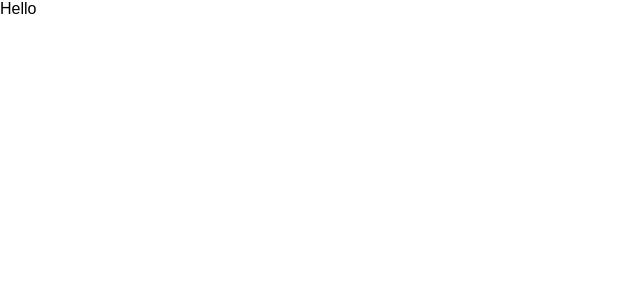
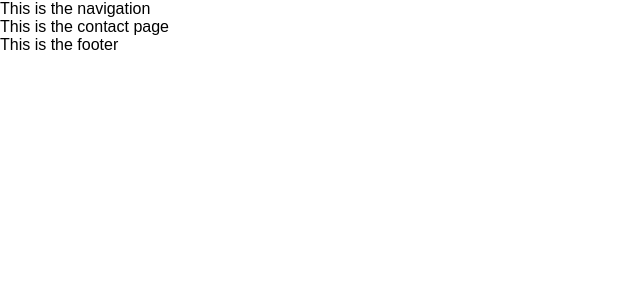
Before and after one commit to PierreParienteDimitrov/pierre-pariente-dimitrov-portfolio, a React (Create React App) app: page /contact in a window 1280 px wide. Shown: the top 300 px of the page, without its empty margins (0-640 px from the left). Built offline with nearby package versions, Linux system fonts and the light colour scheme; a web font is replaced by a local one.

Commit message:
created basic layout and implemented react-router-dom

```diff
--- a/package.json
+++ b/package.json
@@ -9,6 +9,7 @@
     "node-sass": "^5.0.0",
     "react": "^17.0.1",
     "react-dom": "^17.0.1",
+    "react-router-dom": "^5.2.0",
     "react-scripts": "4.0.3",
     "web-vitals": "^1.1.0"
   },
--- a/src/App.js
+++ b/src/App.js
@@ -1,10 +1,22 @@
+import React from 'react';
+import { Route, BrowserRouter as Router } from 'react-router-dom';
+import Home from './Pages/Home';
+import Contact from './Pages/Contact';
+
 import './App.scss';
+import Navigation from './Layout/Navigation';
+import Footer from './Layout/Footer';
 
 function App() {
 	return (
-		<div className='App'>
-			<p>Hello</p>
-		</div>
+		<Router>
+			<div className='App'>
+				<Navigation />
+				<Route exact path='/' component={Home} />
+				<Route path='/contact' component={Contact} />
+				<Footer />
+			</div>
+		</Router>
 	);
 }
 
--- /dev/null
+++ b/src/Layout/Footer.js
@@ -0,0 +1,11 @@
+import React from 'react';
+
+const Footer = () => {
+	return (
+		<div>
+			<p>This is the footer</p>
+		</div>
+	);
+};
+
+export default Footer;
--- /dev/null
+++ b/src/Layout/Navigation.js
@@ -0,0 +1,11 @@
+import React from 'react';
+
+const Navigation = () => {
+	return (
+		<div>
+			<p>This is the navigation</p>
+		</div>
+	);
+};
+
+export default Navigation;
--- /dev/null
+++ b/src/Pages/Contact.js
@@ -0,0 +1,11 @@
+import React from 'react';
+
+const Contact = () => {
+	return (
+		<div>
+			<p>This is the contact page</p>
+		</div>
+	);
+};
+
+export default Contact;
--- /dev/null
+++ b/src/Pages/Home.js
@@ -0,0 +1,11 @@
+import React from 'react';
+
+const Home = () => {
+	return (
+		<div>
+			<p>This is the homepage</p>
+		</div>
+	);
+};
+
+export default Home;
```
Also changed, not shown: 1 other file (tests, documents, lock files or other folders).
